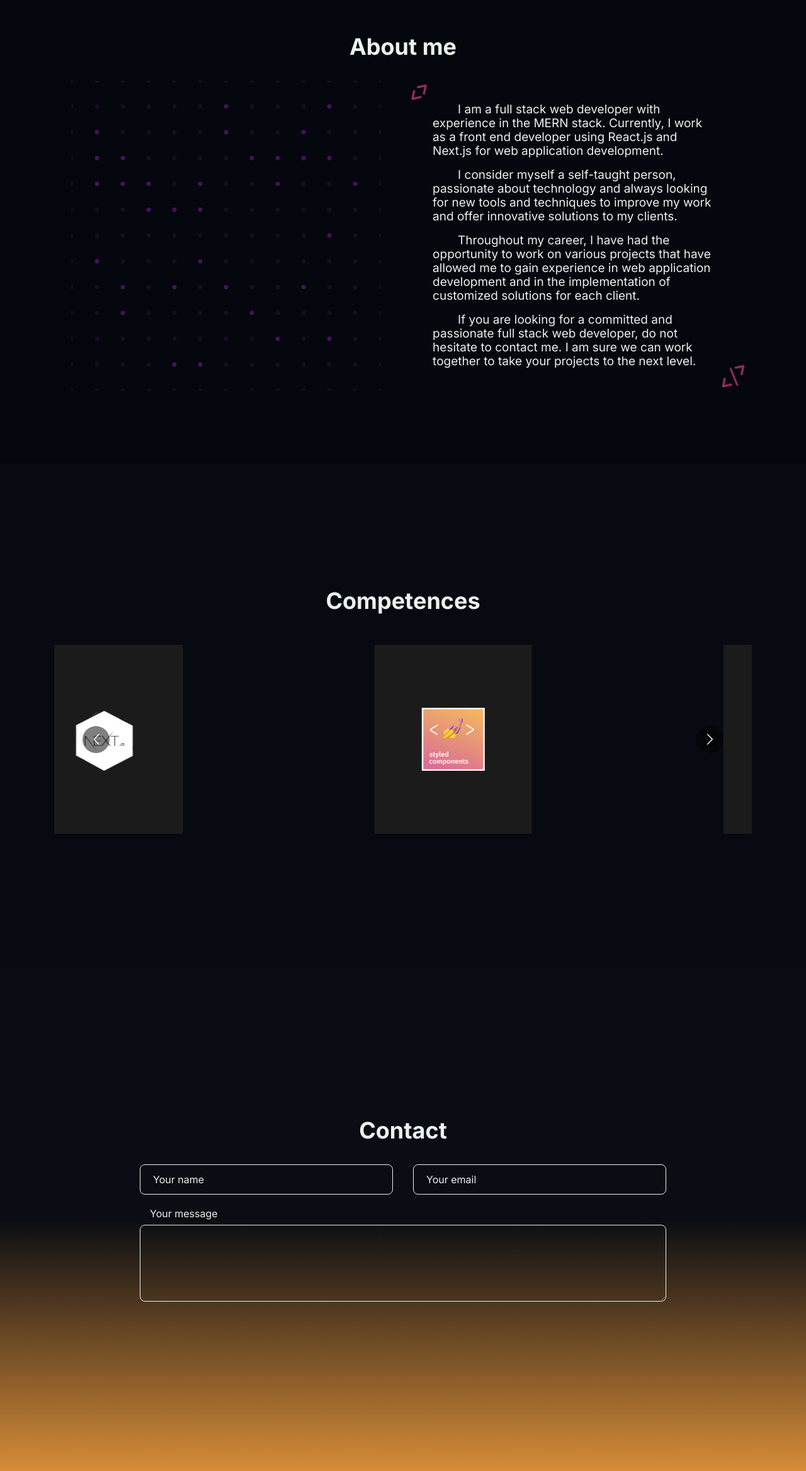
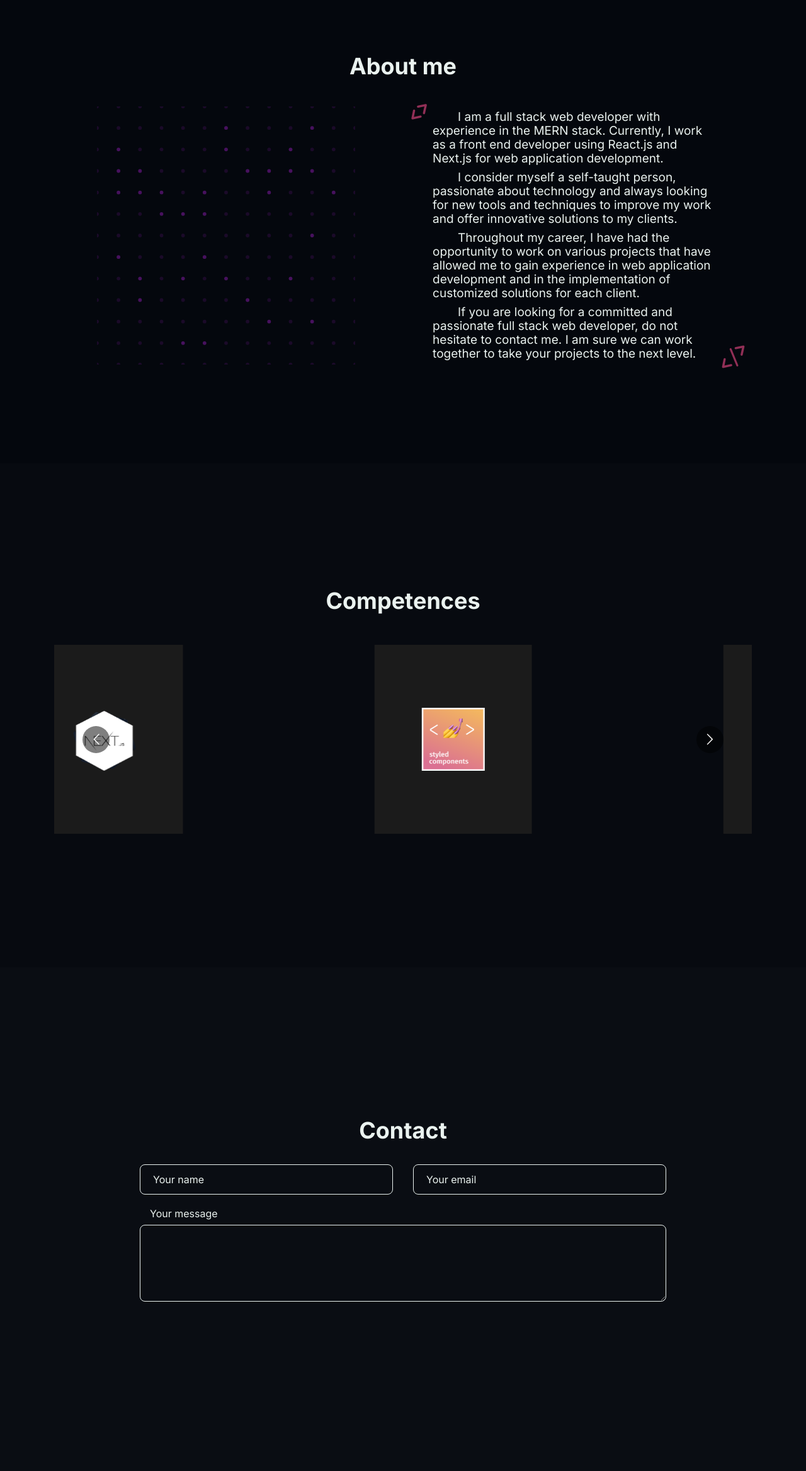
Before and after one commit to SpagnoloCarlos/portfolio, a Next.js app: page / in a window 1280 px wide. Shown: the part 864-3200 px from the top of the page at 63% size. Built offline with nearby package versions, Linux system fonts and the light colour scheme.

Commit message:
obsolete units remediated

```diff
--- a/package.json
+++ b/package.json
@@ -18,10 +18,8 @@
     "formik": "^2.2.9",
     "next": "13.4.1",
     "react": "18.2.0",
-    "react-awesome-reveal": "^4.2.3",
     "react-dom": "18.2.0",
     "react-multi-carousel": "^2.8.3",
-    "react-particle-backgrounds": "^1.0.4",
     "react-scroll": "^1.8.9",
     "styled-components": "^5.3.10",
     "typescript": "5.0.4"
--- a/src/components/molecules/About/About.component.tsx
+++ b/src/components/molecules/About/About.component.tsx
@@ -2,17 +2,6 @@ import { staticAsset } from "@/utils/urlHelper";
 import { StyledAboutContainer, StyledAboutContent } from "./About.styled";
 import { Inter, Comic_Neue } from "next/font/google";
 import Layout from "@/components/atoms/Layout/Layout.component";
-import {
-  Fade,
-  Hinge,
-  Bounce,
-  Flip,
-  JackInTheBox,
-  Roll,
-  Rotate,
-  Slide,
-  Zoom,
-} from "react-awesome-reveal";
 
 const comic = Comic_Neue({ weight: "700", subsets: ["latin"] });
 
@@ -20,7 +9,6 @@ const About = () => {
   return (
     <StyledAboutContainer id="about">
       <Layout>
-        <Fade delay={500}>
         <div>
           <h1>About me</h1>
           <StyledAboutContent>
@@ -37,9 +25,8 @@ const About = () => {
                 </p>{" "}
                 <p>
                   I consider myself a self-taught person, passionate about
-                    technology and always looking for new tools and techniques
-                    to improve my work and offer innovative solutions to my
-                    clients.
+                  technology and always looking for new tools and techniques to
+                  improve my work and offer innovative solutions to my clients.
                 </p>{" "}
                 <p>
                   Throughout my career, I have had the opportunity to work on
@@ -50,15 +37,14 @@ const About = () => {
                 <p>
                   {" "}
                   If you are looking for a committed and passionate full stack
-                    web developer, do not hesitate to contact me. I am sure we
-                    can work together to take your projects to the next level.
+                  web developer, do not hesitate to contact me. I am sure we can
+                  work together to take your projects to the next level.
                 </p>
               </div>
               <span className={`${comic.className}`}>{"</>"}</span>
             </div>
           </StyledAboutContent>
         </div>
-        </Fade>
       </Layout>
     </StyledAboutContainer>
   );
--- a/src/components/molecules/About/About.styled.tsx
+++ b/src/components/molecules/About/About.styled.tsx
@@ -11,7 +11,7 @@ export const StyledAboutContainer = styled.section(
       flex-direction: column;
       align-items: center;
       justify-content: center;
-      & > div > div {
+      & > div {
         display: flex;
         flex-direction: column;
         align-items: center;
@@ -39,7 +39,7 @@ export const StyledAboutContent = styled.div(
       align-items: center;
       justify-content: center;
       & > img {
-        width: 90%;
+        width: 75%;
       }
     }
     & > div:last-of-type {
@@ -65,8 +65,8 @@ export const StyledAboutContent = styled.div(
       .text {
         display: flex;
         flex-direction: column;
-        gap: 16px;
-        padding: 2rem 0;
+        gap: 8px;
+        padding: 1rem 0;
         p {
           text-align: start;
           text-indent: 40px;
--- a/src/components/molecules/Competences/Competences.component.tsx
+++ b/src/components/molecules/Competences/Competences.component.tsx
@@ -7,7 +7,6 @@ import Card from "@/components/atoms/Card/Card.component";
 import Carousel from "react-multi-carousel";
 import "react-multi-carousel/lib/styles.css";
 import Layout from "@/components/atoms/Layout/Layout.component";
-import { Fade } from "react-awesome-reveal";
 
 const Competences = () => {
   const responsive = {
@@ -88,7 +87,6 @@ const Competences = () => {
   return (
     <StyledCompetencesContainer id="competences">
       <Layout>
-        <Fade delay={500}>
         <div>
           <h1>Competences</h1>
           <StyledCompetencesLogos>
@@ -120,7 +118,6 @@ const Competences = () => {
             </Carousel>
           </StyledCompetencesLogos>
         </div>
-        </Fade>
       </Layout>
     </StyledCompetencesContainer>
   );
--- a/src/components/molecules/Competences/Competences.styled.tsx
+++ b/src/components/molecules/Competences/Competences.styled.tsx
@@ -9,7 +9,7 @@ export const StyledCompetencesContainer = styled.section`
     display: flex;
     flex-direction: column;
     justify-content: center;
-    & > div > div {
+    & > div {
       display: flex;
       flex-direction: column;
       justify-content: center;
--- a/src/components/molecules/Contact/Contact.component.tsx
+++ b/src/components/molecules/Contact/Contact.component.tsx
@@ -6,34 +6,11 @@ import {
 } from "./Contact.styled";
 import { TextInput } from "@/components/atoms/TextInput/TextInput.component";
 import Layout from "@/components/atoms/Layout/Layout.component";
-import { Fade } from "react-awesome-reveal";
-import ParticleBackground from "react-particle-backgrounds";
 
 const Contact = () => {
-  const settings = {
-    particle: {
-      particleCount: 100,
-      color: "#d68c38",
-      minSize: 2,
-      maxSize: 4,
-    },
-    velocity: {
-      directionAngle: 0,
-      directionAngleVariance: 30,
-      minSpeed: 0.2,
-      maxSpeed: 4,
-    },
-    opacity: {
-      minOpacity: 0,
-      maxOpacity: 0.5,
-      opacityTransitionTime: 5000,
-    },
-  };
   return (
     <StyledContactContainer id="contact">
-      {/* <ParticleBackground settings={settings} /> */}
       <Layout>
-        <Fade delay={500}>
         <div>
           <h1>Contact</h1>
           <StyledContactFormContainer>
@@ -90,7 +67,6 @@ const Contact = () => {
             </Formik>
           </StyledContactFormContainer>
         </div>
-        </Fade>
       </Layout>
     </StyledContactContainer>
   );
--- a/src/components/molecules/Contact/Contact.styled.tsx
+++ b/src/components/molecules/Contact/Contact.styled.tsx
@@ -2,12 +2,7 @@ import styled, { css } from "styled-components";
 
 export const StyledContactContainer = styled.section`
   display: flex;
-  /* background-color: #0a0d13; */
-  background: linear-gradient(
-    180deg,
-    rgba(10, 13, 19, 1) 50%,
-    rgba(214, 140, 56, 1) 100%
-  );
+  background-color: #0a0d13;
   min-height: 100vh;
   padding: 2rem 0;
   & > div {
@@ -17,7 +12,6 @@ export const StyledContactContainer = styled.section`
     justify-content: center;
     & > div {
       width: 100%;
-      & > div {
       display: flex;
       flex-direction: column;
       align-items: center;
@@ -28,12 +22,6 @@ export const StyledContactContainer = styled.section`
         text-align: center;
       }
     }
-    }
-  }
-  canvas {
-    position: absolute;
-    width: 100% !important;
-    height: calc(100vh - 81px) !important;
   }
 `;
 
--- a/src/components/molecules/Hero/Hero.component.tsx
+++ b/src/components/molecules/Hero/Hero.component.tsx
@@ -7,24 +7,6 @@ import {
 import Layout from "@/components/atoms/Layout/Layout.component";
 
 const Hero = () => {
-  const settings = {
-    particle: {
-      particleCount: 35,
-      color: "#fff",
-      minSize: 1,
-      maxSize: 4,
-    },
-    velocity: {
-      minSpeed: 0.2,
-      maxSpeed: 0.4,
-    },
-    opacity: {
-      minOpacity: 0,
-      maxOpacity: 0.6,
-      opacityTransitionTime: 10000,
-    },
-  };
-
   return (
     <StyledHeroContainer id="hero">
       <Layout>
--- a/src/components/molecules/Hero/Hero.styled.tsx
+++ b/src/components/molecules/Hero/Hero.styled.tsx
@@ -13,11 +13,6 @@ export const StyledHeroContainer = styled.section(
       @media (max-width: ${theme.breakpoints.small}) {
         flex-direction: column;
       }
-    }
-    canvas {
-      position: absolute;
-      width: 100% !important;
-      height: calc(100vh - 81px) !important;
     }
   `
 );
--- a/src/components/organisms/Home/Home.component.tsx
+++ b/src/components/organisms/Home/Home.component.tsx
@@ -2,38 +2,15 @@ import About from "@/components/molecules/About/About.component";
 import Competences from "@/components/molecules/Competences/Competences.component";
 import Contact from "@/components/molecules/Contact/Contact.component";
 import Hero from "@/components/molecules/Hero/Hero.component";
-import { StyledHomeContainer } from "./Home.styled";
-import ParticleBackground from "react-particle-backgrounds";
 
 const Home = () => {
-  const settings = {
-    particle: {
-      particleCount: 130,
-      color: "#d68c38",
-      minSize: 2,
-      maxSize: 4,
-    },
-    velocity: {
-      directionAngle: 0,
-      directionAngleVariance: 30,
-      minSpeed: 0.2,
-      maxSpeed: 4,
-    },
-    opacity: {
-      minOpacity: 0,
-      maxOpacity: 0.5,
-      opacityTransitionTime: 5000,
-    },
-  };
   return (
-    <StyledHomeContainer>
-      <ParticleBackground settings={settings} />
-
+    <>
       <Hero />
       <About />
       <Competences />
       <Contact />
-    </StyledHomeContainer>
+    </>
   );
 };
 
--- a/src/components/organisms/Home/Home.styled.tsx
+++ /dev/null
@@ -1,12 +0,0 @@
-import styled from "styled-components";
-
-export const StyledHomeContainer = styled.div`
-  position: relative;
-  canvas {
-    position: absolute;
-    width: 100% !important;
-    height: 100% !important;
-    top: 0;
-    bottom: 0;
-  }
-`;
```
Also changed, not shown: 1 other file (tests, documents, lock files or other folders). Lines whose indentation alone changed are shown as unchanged.
